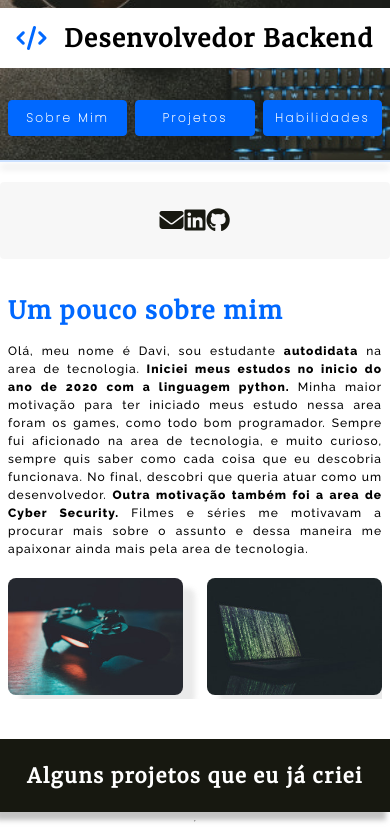
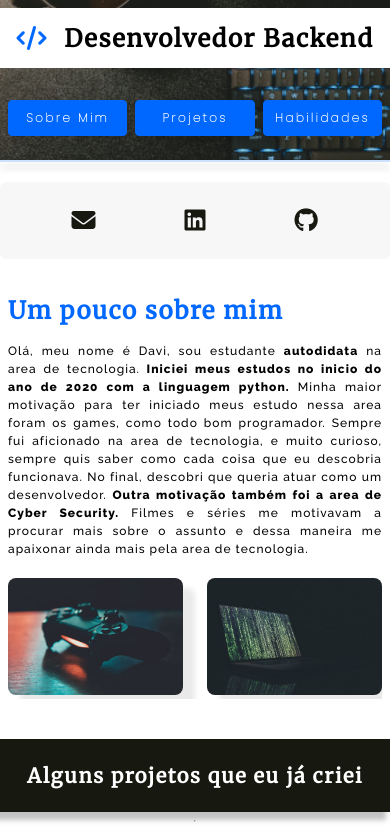
Before and after one commit to daavii-b/portif-lio, a website: page public/index.html in a window 390 px wide. Shown: the top 837 px of the page. Drawn offline with nearby package versions, Linux system fonts and the light colour scheme.

Commit message:
refact: fixing bugging

```diff
--- a/public/index.html
+++ b/public/index.html
@@ -55,13 +55,13 @@
     <div class="social-media">
         <address class="links">
             <span>
-                <a href="mailto:britodavi122@gmail.com" class="link"><i class="fa-solid fa-envelope"></i></a>
+                <a target="_blank" href="mailto:britodavi122@gmail.com" class="link"><i class="fa-solid fa-envelope"></i></a>
             </span>
             <span>
-                <a href="https://www.linkedin.com/in/daaviib/" class="link"><i class="fa-brands fa-linkedin"></i></a>
+                <a target="_blank" href="https://www.linkedin.com/in/daaviib/" class="link"><i class="fa-brands fa-linkedin"></i></a>
             </span>
             <span>
-                <a href="https://github.com/daavii-b" class="link"><i class="fa-brands fa-github"></i></a>
+                <a target="_blank" href="https://github.com/daavii-b" class="link"><i class="fa-brands fa-github"></i></a>
             </span>
         </address>
       </div>
--- a/src/input.scss
+++ b/src/input.scss
@@ -160,24 +160,25 @@ h1, h2, h3, h4, h5, h6 {
 
   background-color: rgba(0, 0, 0, 0.03);
 
-  border-radius: .4rem;
+  border-radius: .6rem;
 
   address {
     display: flex;
     align-items: center;
-    justify-content: space-around;
+    grid-gap: $paddin-extra-large;
 
     padding: $paddin-large 0;
 
 
     span {
       @include defaultWidth(20rem);
-
+      width: 100%;
       height: 100%;
       font-size: 2.4rem;
       text-align: center;
 
       a {
+        padding: 0 $paddin-large;
         color: $color-black;
       }
     }
@@ -199,7 +200,7 @@ h1, h2, h3, h4, h5, h6 {
   padding: $paddin-large 0;
 
   h2 {
-    font-size: $font-size-medium;
+    font-size: $font-size-small;
     color: $color-blue;
     padding: $paddin-medium 0;
   }
@@ -254,7 +255,7 @@ h1, h2, h3, h4, h5, h6 {
     padding: $paddin-large 0;
     text-align: center;
 
-    font-size: $font-size-medium;
+    font-size: $font-size-small;
 
     align-self: flex-start;
 
@@ -381,6 +382,7 @@ h1, h2, h3, h4, h5, h6 {
   justify-content: center;
 
 
+
   h2 {
     @include defaultWidth(100rem);
     background-color:  $color-blue;
@@ -390,17 +392,18 @@ h1, h2, h3, h4, h5, h6 {
 
     box-shadow: -4px 8px 5px rgba(150, 150, 150, .58);
     align-self: flex-end;
-  }
+    font-size: $font-size-small;
+}
 
 
-  .skills {
+.skills {
     width: 100%;
 
     display: grid;
     grid-template-columns: repeat(auto-fit, minmax(32rem, 1fr));
     gap: 2rem;
 
-    padding: $paddin-large 0;
+    padding: $paddin-large;
 
 
     li {
@@ -450,6 +453,8 @@ h1, h2, h3, h4, h5, h6 {
 
 @media (max-width: 768px) {
 
+
+
   .header {
       background-size: cover;
       padding: $paddin-small 0;
@@ -488,6 +493,14 @@ h1, h2, h3, h4, h5, h6 {
         }
       }
 
+    }
+
+    .social-media {
+        address {
+            a {
+                padding: $paddin-medium;
+            }
+        }
     }
 
     .about-me {
```
Also changed, not shown: public/assets/css/style.css, 1 other file.
